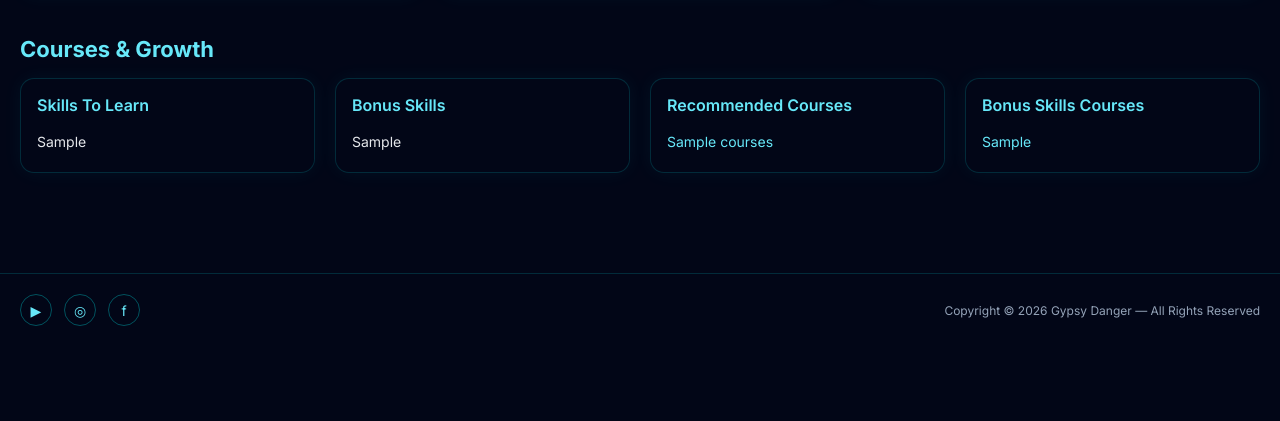
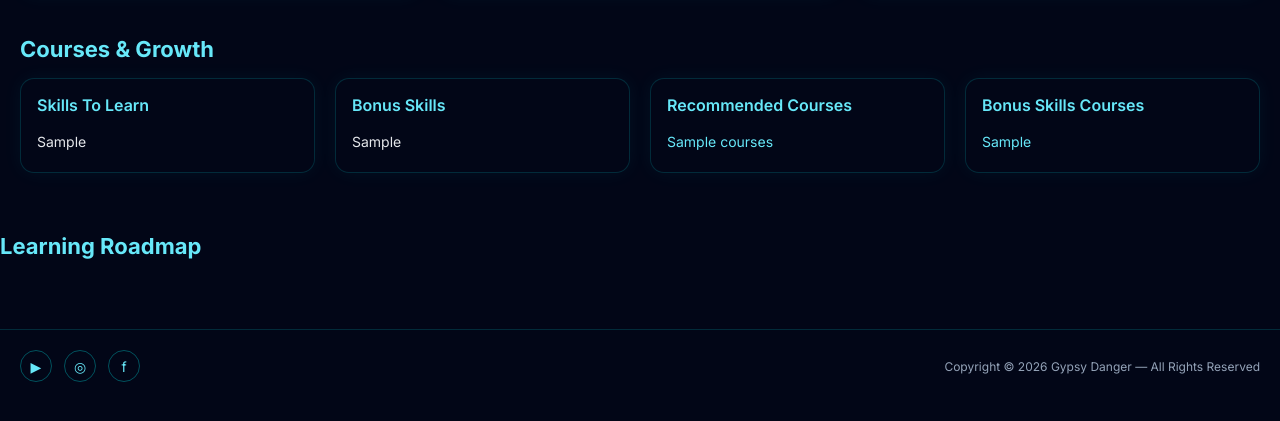
Before and after one commit to OmSai-HonouredOne/paramarshakarah, a Flask app: page /dashboard in a window 1280 px wide. Shown: the part 293-714 px from the top of the page. Run offline with Flask 3, Linux system fonts and the light colour scheme; the visitor is signed in with stand-in values (Sample User, id 1); a database or web service that is not in the repository returns one stand-in record (values such as "Sample title"); some libraries are stand-ins or nearby versions.

Commit message:
Roadmap added

```diff
--- a/cgs/auth.py
+++ b/cgs/auth.py
@@ -85,6 +85,7 @@ def load_logged_in_user():
         g.user['roadmap'] = g.user['roadmap'].split('.')
 
 
+
 @bp.route('/logout')
 def logout():
     session.clear()
--- a/cgs/guidance.py
+++ b/cgs/guidance.py
@@ -15,6 +15,7 @@ def index():
 @bp.route('/dashboard')
 @login_required
 def dashboard():
+    print(g.user['roadmap'])
     return render_template('guidance/dashboard.html', user=g.user)
 
 @bp.route('/dashboard/edit', methods=('GET', 'POST'))
--- a/cgs/static/css/dashboard.css
+++ b/cgs/static/css/dashboard.css
@@ -219,3 +219,82 @@ img{
   .skill-row{font-size:13px;}
   .footer-text{text-align:left;}
 }
+/* ================= ROADMAP (VERTICAL) ================= */
+
+.roadmap-vertical{
+  display:flex;
+  flex-direction:column;
+  align-items:center;
+  gap:18px;
+  margin-top:30px;
+}
+
+/* Each step wrapper */
+.roadmap-step{
+  display:flex;
+  flex-direction:column;
+  align-items:center;
+}
+
+/* ================= NODES ================= */
+
+.roadmap-node{
+  padding:16px 26px;
+  border-radius:16px;
+  background:#020617;
+  border:1px solid rgba(56,189,248,0.35);
+  font-size:14px;
+  font-weight:500;
+  text-align:center;
+  max-width:520px;
+  box-shadow:0 0 25px rgba(56,189,248,0.08);
+  transition:0.3s ease;
+}
+
+.roadmap-node:hover{
+  transform:translateY(-4px);
+  box-shadow:0 0 40px rgba(56,189,248,0.3);
+}
+
+/* ================= STATUS COLORS ================= */
+
+.roadmap-node.completed{
+  border-color:#22c55e;
+  color:#22c55e;
+  background:rgba(34,197,94,0.08);
+}
+
+.roadmap-node.pending{
+  border-color:#f97316;
+  color:#f97316;
+  background:rgba(249,115,22,0.08);
+}
+
+.roadmap-node.goal{
+  border-color:#38bdf8;
+  color:#38bdf8;
+  font-weight:700;
+  background:rgba(56,189,248,0.12);
+}
+
+/* ================= VERTICAL ARROW ================= */
+
+.roadmap-arrow-vertical{
+  width:2px;
+  height:34px;
+  background:#38bdf8;
+  position:relative;
+  margin:8px 0;
+}
+
+.roadmap-arrow-vertical::after{
+  content:'';
+  position:absolute;
+  bottom:-6px;
+  left:-5px;
+  width:0;
+  height:0;
+  border-top:8px solid #38bdf8;
+  border-left:5px solid transparent;
+  border-right:5px solid transparent;
+}
--- a/cgs/templates/guidance/dashboard.html
+++ b/cgs/templates/guidance/dashboard.html
@@ -134,6 +134,33 @@
 
     </div>
   </main>
+  <!-- ================= ROADMAP FLOWCHART ================= -->
+<section class="dashboard-section">
+  <h2 class="section-title">Learning Roadmap</h2>
+
+  <div class="roadmap-vertical">
+
+    {% for step in user['roadmap'][:-1] %}
+    <div class="roadmap-step">
+
+      <div class="roadmap-node
+        {% if loop.first %} completed
+        {% elif loop.last %} goal
+        {% else %} pending
+        {% endif %}">
+        {{ step }}
+      </div>
+
+      {% if not loop.last %}
+      <div class="roadmap-arrow-vertical"></div>
+      {% endif %}
+
+    </div>
+    {% endfor %}
+
+  </div>
+</section>
+
 
   <!-- ================= FOOTER ================= -->
   <footer class="footer">
@@ -158,7 +185,7 @@
       const menuToggle = document.getElementById("menuToggle");
       const navMenu = document.getElementById("navMenu");
 
-    if(menuToggle && navMenu){
+      if (menuToggle && navMenu) {
         menuToggle.addEventListener("click", () => {
           navMenu.classList.toggle("active");
         });
```
Lines whose indentation alone changed are shown as unchanged.
